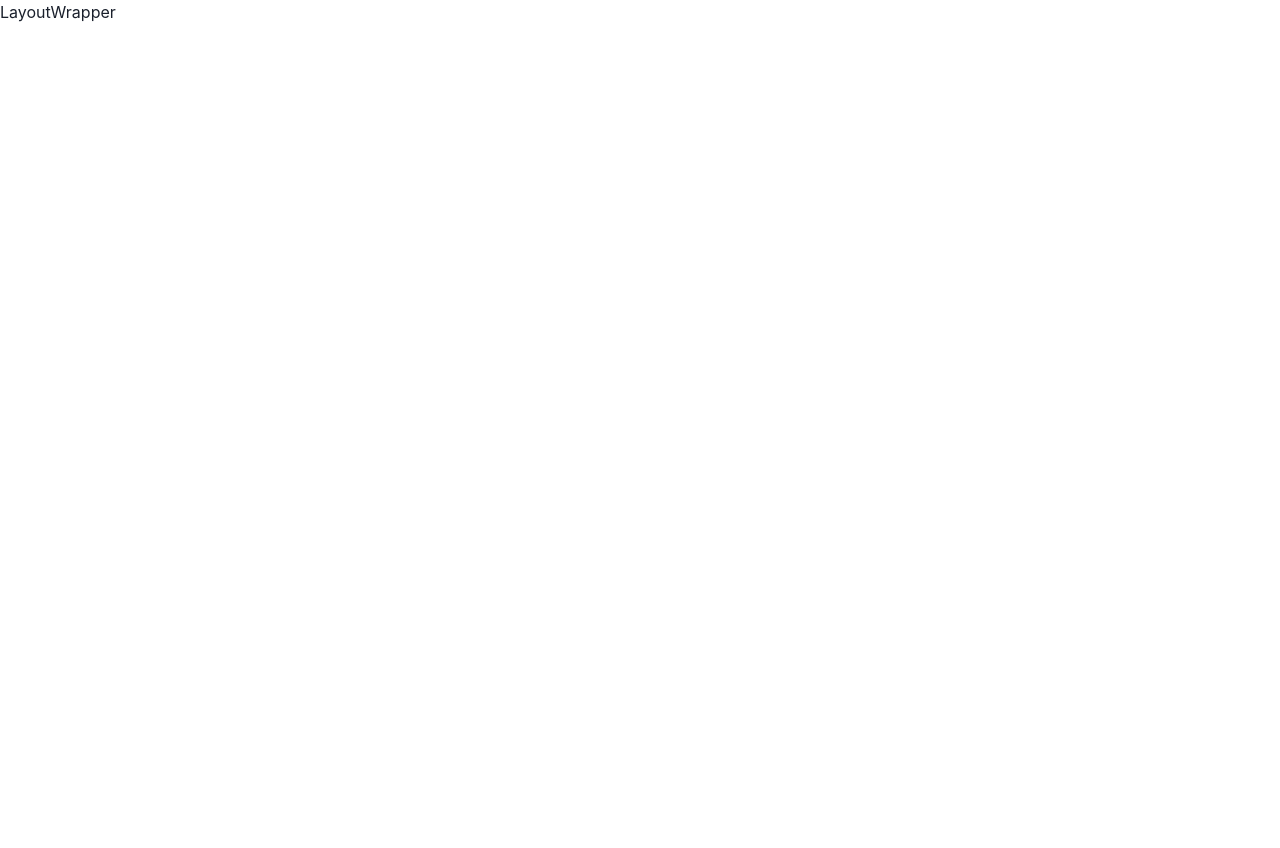
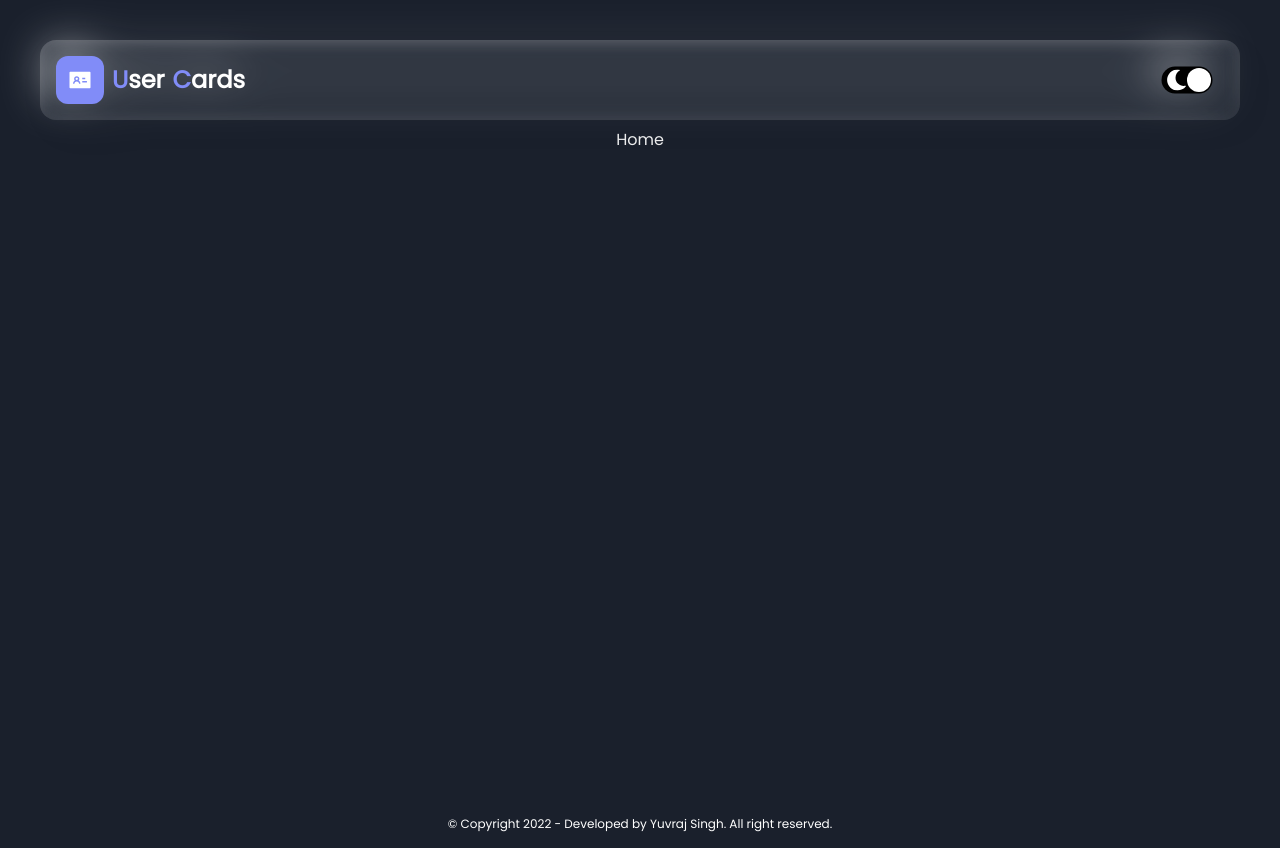
Before and after one commit to curiousyuvi/user-cards, a React (Create React App) app in the folder client/: page / in a window 1280 px wide. Before the commit the page ends 800 px from the top, so only its background shows below. Built offline with nearby package versions, Linux system fonts and the light colour scheme.

Commit message:
create: created header

```diff
--- a/client/package.json
+++ b/client/package.json
@@ -6,6 +6,7 @@
     "@chakra-ui/react": "^2.2.8",
     "@emotion/react": "^11.10.0",
     "@emotion/styled": "^11.10.0",
+    "@fontsource/oswald": "^4.5.10",
     "@fontsource/poppins": "^4.5.9",
     "@testing-library/jest-dom": "^5.16.5",
     "@testing-library/react": "^13.3.0",
--- a/client/src/App.tsx
+++ b/client/src/App.tsx
@@ -2,11 +2,15 @@ import { ChakraProvider } from "@chakra-ui/react";
 import React from "react";
 import { BrowserRouter as Router, Route, Routes } from "react-router-dom";
 import LayoutWrapper from "./components/LayoutWrapper";
+import useExtendedTheme from "./hooks/useExtendedTheme";
 import Home from "./pages/Home";
+import "@fontsource/poppins";
+import "@fontsource/oswald";
 
 function App() {
+  const extendedTheme = useExtendedTheme();
   return (
-    <ChakraProvider>
+    <ChakraProvider theme={extendedTheme}>
       <Router>
         <Routes>
           <Route element={<LayoutWrapper />}>
--- /dev/null
+++ b/client/src/components/ColorModeToggleButton.tsx
@@ -0,0 +1,37 @@
+import { useColorMode, useColorModeValue } from "@chakra-ui/react";
+import { BsFillSunFill } from "react-icons/bs";
+import { FaMoon } from "react-icons/fa";
+
+export default function ColorModeToggleButton() {
+  const { toggleColorMode } = useColorMode();
+  function handleChange() {
+    toggleColorMode();
+  }
+  return (
+    <div className="relative flex items-center">
+      <input
+        type="checkbox"
+        className={`checkbox fixed h-12 w-12 z-20 opacity-0 ${useColorModeValue(
+          "",
+          "dark"
+        )}`}
+        onChange={handleChange}
+      />
+      <label
+        className={`h-[18px] w-[34px] flex rounded-full items-center justify-between p-[3px] relative scale-150 mx-2 mr-5 ${useColorModeValue(
+          "bg-blue-500",
+          "bg-black"
+        )}`}
+      >
+        <FaMoon className="text-white text-sm" />
+        <BsFillSunFill className="text-yellow-300 text-sm" />
+        <div
+          className={`w-[16px] h-[16px] bg-white transition-transform rounded-full fixed top-[1px] left-[1px] ${useColorModeValue(
+            "",
+            "translate-x-4"
+          )}`}
+        />
+      </label>
+    </div>
+  );
+}
--- /dev/null
+++ b/client/src/components/Footer.tsx
@@ -0,0 +1,14 @@
+import { Text } from "@chakra-ui/react";
+import React from "react";
+
+const Footer = () => {
+  return (
+    <footer className="w-full p-4 flex justify-center items-center">
+      <Text className="text-xs">
+        © Copyright 2022 - Developed by Yuvraj Singh. All right reserved.
+      </Text>
+    </footer>
+  );
+};
+
+export default Footer;
--- /dev/null
+++ b/client/src/components/Header.tsx
@@ -0,0 +1,49 @@
+import { Text, useColorModeValue } from "@chakra-ui/react";
+import React from "react";
+import { AiFillIdcard } from "react-icons/ai";
+import { Link } from "react-router-dom";
+import ColorModeToggleButton from "./ColorModeToggleButton";
+
+const Header = () => {
+  const bgColor = useColorModeValue("bg-white/50", "bg-gray-400/10");
+  return (
+    <header
+      className={`w-full p-10 flex justify-center items-center fixed top-0`}
+    >
+      <div
+        className={`w-full p-4 flex justify-between items-center rounded-2xl ${bgColor} backdrop-blur drop-shadow-neum`}
+      >
+        <HomeLinkLogo />
+        <ColorModeToggleButton />
+      </div>
+    </header>
+  );
+};
+
+const HomeLinkLogo = () => {
+  const textColor = useColorModeValue("text-indigo-600", "text-indigo-400");
+
+  return (
+    <Link to="/" className="flex items-center">
+      <Logo />
+      <span className="mx-1" />
+      <Text fontWeight="bold" className="text-2xl">
+        <span className={`${textColor}`}>U</span>ser
+        <span className="mx-1" />
+        <span className={`${textColor}`}>C</span>ards
+      </Text>
+    </Link>
+  );
+};
+
+const Logo = () => {
+  const bgColor = useColorModeValue("bg-indigo-600", "bg-indigo-400");
+
+  return (
+    <div className={`p-3 ${bgColor} rounded-xl`}>
+      <AiFillIdcard className="text-2xl text-white" />
+    </div>
+  );
+};
+
+export default Header;
--- a/client/src/components/LayoutWrapper.tsx
+++ b/client/src/components/LayoutWrapper.tsx
@@ -1,7 +1,20 @@
+import { useColorModeValue } from "@chakra-ui/react";
 import React from "react";
+import { Outlet } from "react-router-dom";
+import Footer from "./Footer";
+import Header from "./Header";
 
 const LayoutWrapper = () => {
-  return <div>LayoutWrapper</div>;
+  const bgColor = useColorModeValue("bg-gray-200", "");
+  return (
+    <div
+      className={`w-full h-full flex flex-col items-center justify-start ${bgColor}`}
+    >
+      <Header />
+      <div className="w-full min-h-screen h-full max-w-6xl">{<Outlet />}</div>
+      <Footer />
+    </div>
+  );
 };
 
 export default LayoutWrapper;
--- /dev/null
+++ b/client/src/hooks/useExtendedTheme.tsx
@@ -0,0 +1,40 @@
+import {
+  extendTheme,
+  ThemeConfig,
+  ComponentStyleConfig,
+} from "@chakra-ui/react";
+
+const Text: ComponentStyleConfig = {
+  baseStyle: (props) => ({
+    color: props.colorMode === "light" ? "gray.700" : "white",
+  }),
+};
+
+const Heading: ComponentStyleConfig = {
+  baseStyle: (props) => ({
+    color: props.colorMode === "light" ? "gray.700" : "white",
+  }),
+};
+
+const extendedThemeConfig: ThemeConfig = {
+  useSystemColorMode: true,
+  initialColorMode: "dark",
+};
+
+const fonts = {
+  heading: `'Oswald', sans-serif`,
+  body: `'Poppins', sans-serif`,
+};
+
+const useExtendedTheme = () => {
+  const extendedTheme = extendTheme({
+    config: extendedThemeConfig,
+    fonts,
+    components: { Text, Heading },
+  });
+
+  return extendedTheme;
+};
+
+export default useExtendedTheme;
+export { extendedThemeConfig };
--- a/client/src/index.tsx
+++ b/client/src/index.tsx
@@ -2,12 +2,17 @@ import React from "react";
 import ReactDOM from "react-dom/client";
 import "./index.css";
 import App from "./App";
+import { ColorModeScript } from "@chakra-ui/react";
+import { extendedThemeConfig } from "./hooks/useExtendedTheme";
 
 const root = ReactDOM.createRoot(
   document.getElementById("root") as HTMLElement
 );
+
+const theme = extendedThemeConfig;
 root.render(
   <React.StrictMode>
+    <ColorModeScript initialColorMode={theme.initialColorMode} />
     <App />
   </React.StrictMode>
 );
--- a/client/src/pages/Home.tsx
+++ b/client/src/pages/Home.tsx
@@ -1,7 +1,11 @@
 import React from "react";
 
 const Home = () => {
-  return <div>Home</div>;
+  return (
+    <div className=" p-4 pt-32 flex flex-col justify-start items-center">
+      Home
+    </div>
+  );
 };
 
 export default Home;
--- a/client/tailwind.config.js
+++ b/client/tailwind.config.js
@@ -1,7 +1,14 @@
 module.exports = {
   content: ["./src/**/*.{js,jsx,ts,tsx}", "./public/**/*.{html}"],
   theme: {
-    extend: {},
+    extend: {
+      dropShadow: {
+        neum: [
+          "10px 10px 20px rgba(0, 0, 0, 0.1)",
+          "-10px -10px 20px rgba(255, 255, 255, 0.5)",
+        ],
+      },
+    },
   },
   plugins: [],
 };
```
Also changed, not shown: 2 other files (tests, documents, lock files or other folders).
